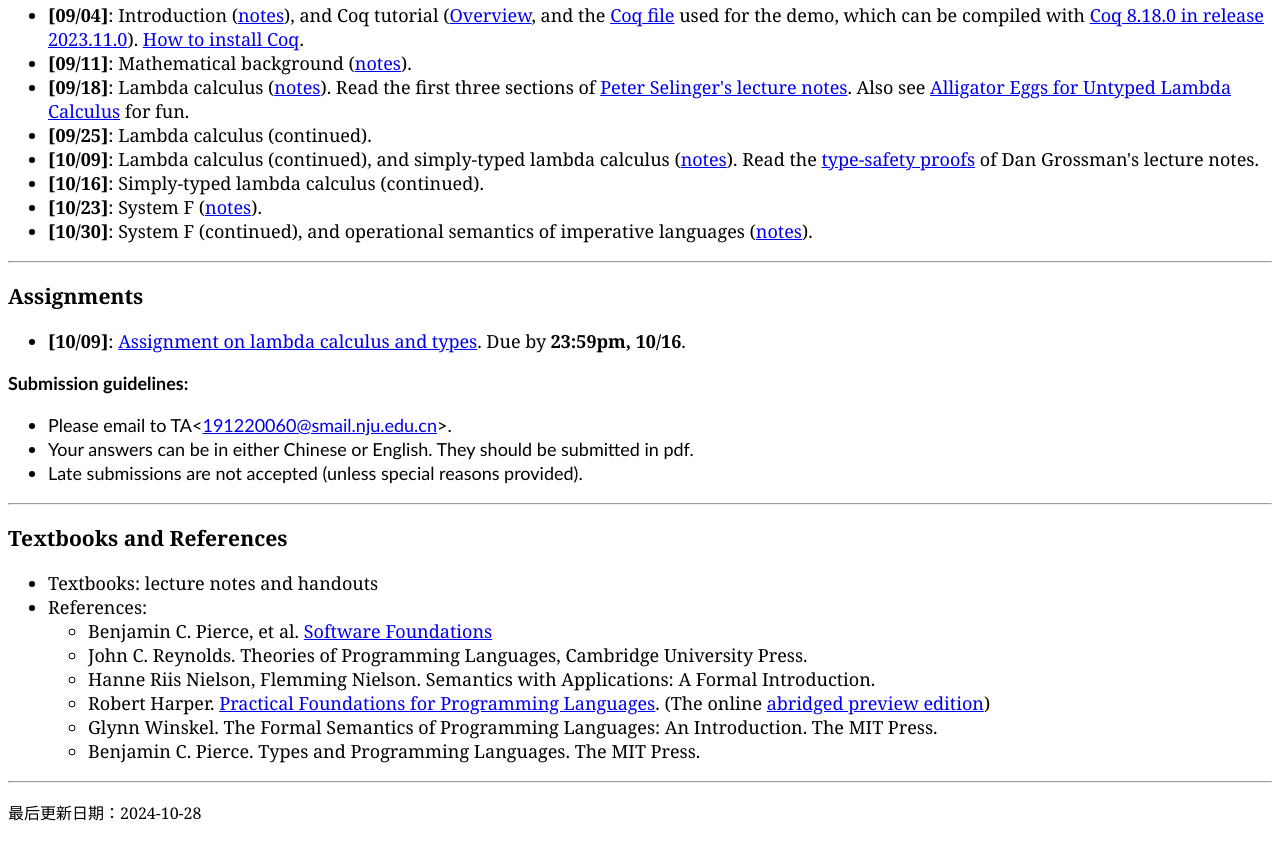
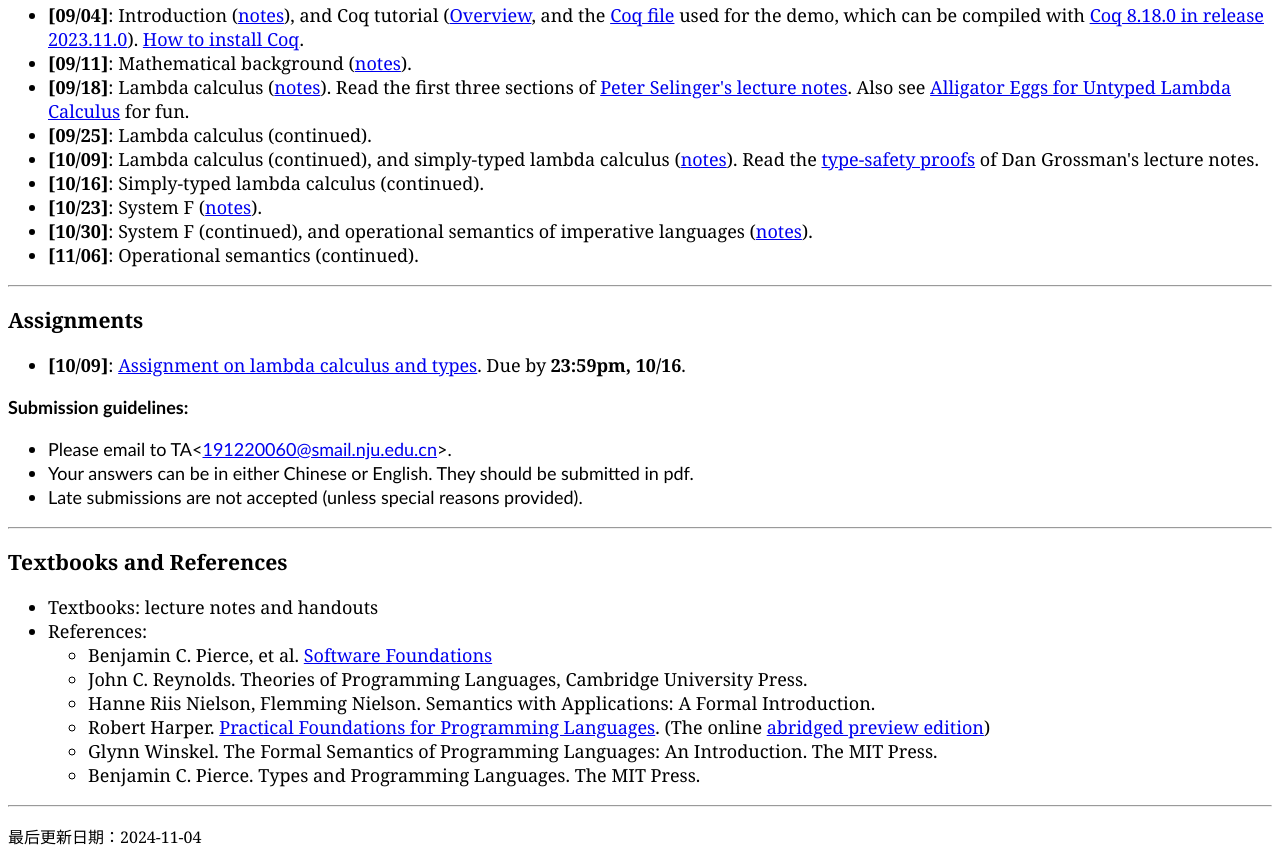
Before and after one commit to hongjin-liang/semantics2024, a plain HTML site: page index.html in a window 1280 px wide. Shown: the part 320-1187 px from the top of the page. Before the commit the page ends 1163 px from the top, so only its background shows below. Drawn offline with Linux system fonts and the light colour scheme.

Commit message:
Update index.html

```diff
--- a/index.html
+++ b/index.html
@@ -47,9 +47,9 @@
 						 </li>
 	<li> <b>[10/30]</b>: System F (continued), and operational semantics of imperative languages (<a href="07_operational.pdf">notes</a>).
 						 </li>
-	<!--
-    <li> <b>[11/01]</b>: Operational semantics (continued).
+    <li> <b>[11/06]</b>: Operational semantics (continued).
 						 </li>
+<!--
     <li> <b>[11/08]</b>: Operational semantics (continued), and Hoare logic (<a href="07_Hoare.pdf">notes</a>).
 						 </li>
     <li> <b>[11/15]</b>: Hoare logic (continued).
@@ -113,7 +113,7 @@
 
 	<hr>
 
-    <p><font size="3" face="Georgia">最后更新日期：2024-10-28</font></p>
+    <p><font size="3" face="Georgia">最后更新日期：2024-11-04</font></p>
   </body>
 
 </html>
```
